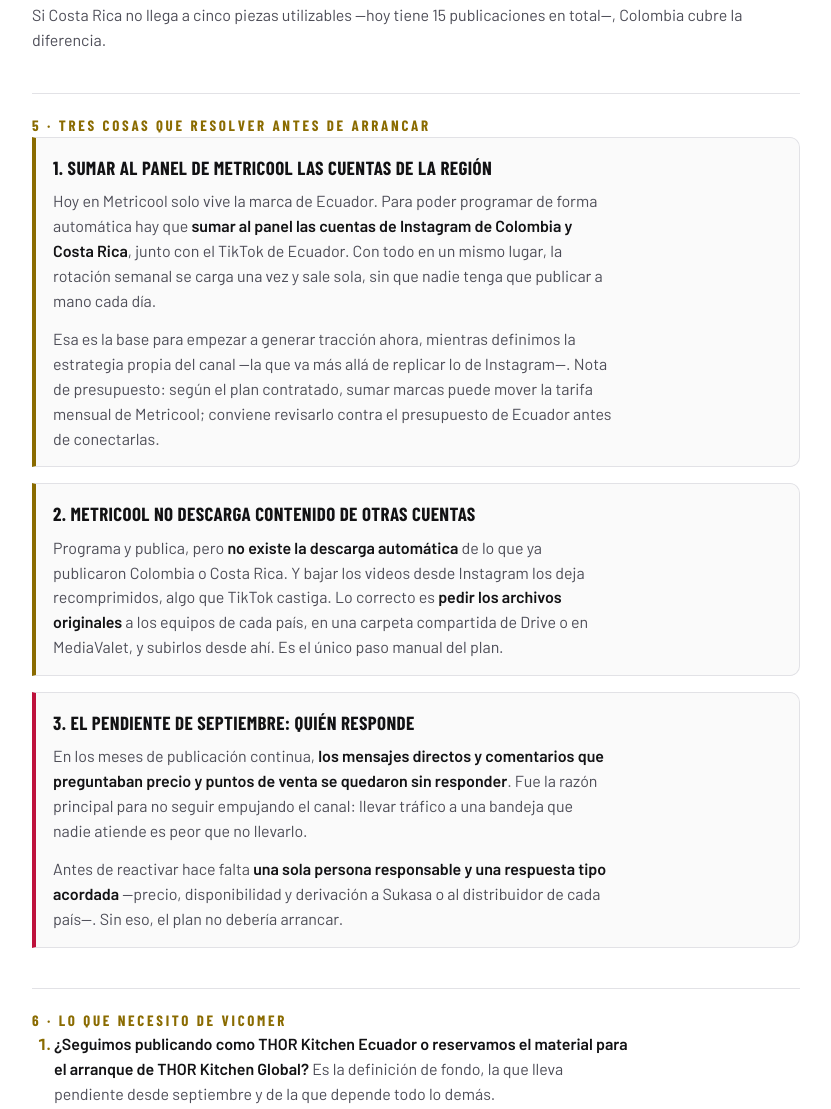
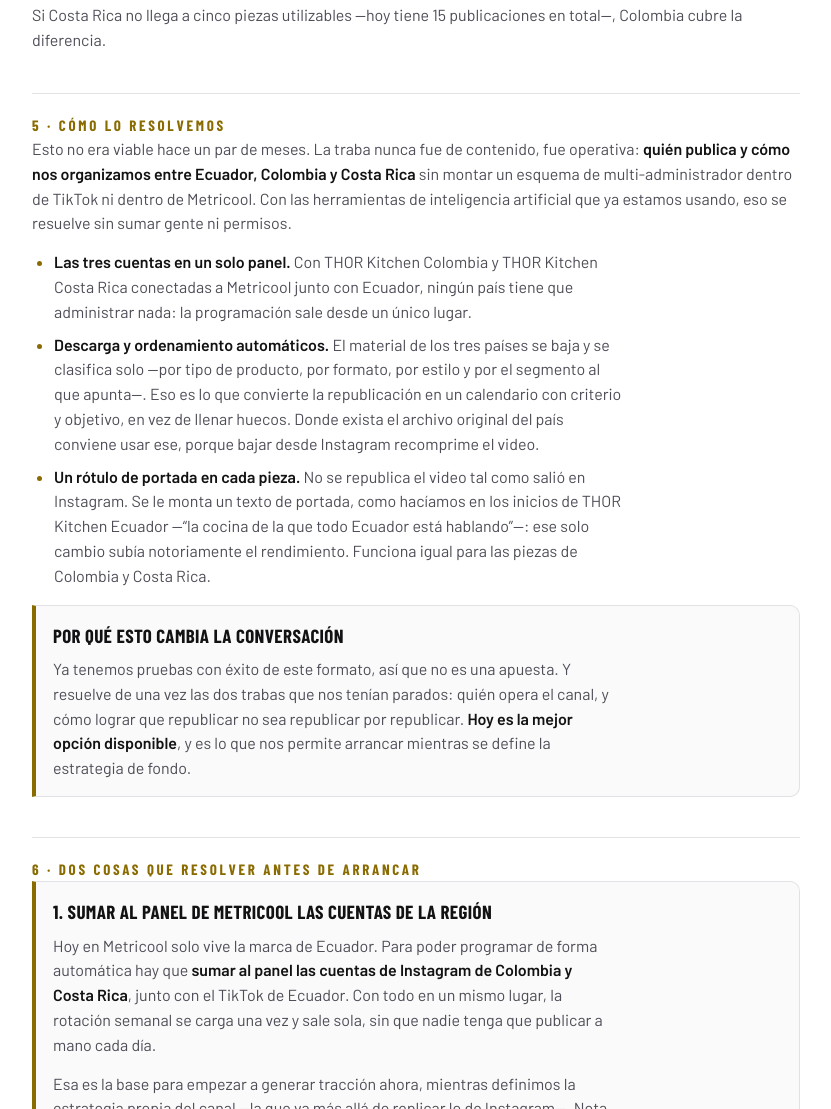
Before and after one commit to Pro-motion-sport-marketing/thor-kitchen-tiktok-latam, a plain HTML site: page index.html in a window 1280 px wide. Shown: the part 3109-4218 px from the top of the page, without its empty margins (224-1055 px from the left). Drawn offline with nearby package versions, Linux system fonts and the light colour scheme; a web font is replaced by a local one.

Commit message:
Agrega seccion: como lo resolvemos (Metricool + IA + rotulo de portada)

```diff
--- a/index.html
+++ b/index.html
@@ -217,7 +217,36 @@ footer{border-top:1px solid var(--line);margin-top:44px;padding-top:18px;font-si
 </section>
 
 <section>
-  <h2>5 · Tres cosas que resolver antes de arrancar</h2>
+  <h2>5 · Cómo lo resolvemos</h2>
+  <p class="wide">Esto no era viable hace un par de meses. La traba nunca fue de contenido, fue operativa:
+    <strong>quién publica y cómo nos organizamos entre Ecuador, Colombia y Costa Rica</strong> sin montar un
+    esquema de multi-administrador dentro de TikTok ni dentro de Metricool. Con las herramientas de
+    inteligencia artificial que ya estamos usando, eso se resuelve sin sumar gente ni permisos.</p>
+  <ul>
+    <li><strong>Las tres cuentas en un solo panel.</strong> Con THOR Kitchen Colombia y THOR Kitchen Costa Rica
+      conectadas a Metricool junto con Ecuador, ningún país tiene que administrar nada: la programación sale
+      desde un único lugar.</li>
+    <li><strong>Descarga y ordenamiento automáticos.</strong> El material de los tres países se baja y se
+      clasifica solo —por tipo de producto, por formato, por estilo y por el segmento al que apunta—.
+      Eso es lo que convierte la republicación en un calendario con criterio y objetivo, en vez de llenar
+      huecos. Donde exista el archivo original del país conviene usar ese, porque bajar desde Instagram
+      recomprime el video.</li>
+    <li><strong>Un rótulo de portada en cada pieza.</strong> No se republica el video tal como salió en
+      Instagram. Se le monta un texto de portada, como hacíamos en los inicios de THOR Kitchen Ecuador
+      —“la cocina de la que todo Ecuador está hablando”—: ese solo cambio subía notoriamente el rendimiento.
+      Funciona igual para las piezas de Colombia y Costa Rica.</li>
+  </ul>
+  <div class="note">
+    <h4>Por qué esto cambia la conversación</h4>
+    <p>Ya tenemos pruebas con éxito de este formato, así que no es una apuesta. Y resuelve de una vez las dos
+      trabas que nos tenían parados: quién opera el canal, y cómo lograr que republicar no sea republicar por
+      republicar. <strong>Hoy es la mejor opción disponible</strong>, y es lo que nos permite arrancar mientras
+      se define la estrategia de fondo.</p>
+  </div>
+</section>
+
+<section>
+  <h2>6 · Dos cosas que resolver antes de arrancar</h2>
   <div class="note">
     <h4>1. Sumar al panel de Metricool las cuentas de la región</h4>
     <p>Hoy en Metricool solo vive la marca de Ecuador. Para poder programar de forma automática hay que
@@ -229,15 +258,8 @@ footer{border-top:1px solid var(--line);margin-top:44px;padding-top:18px;font-si
       marcas puede mover la tarifa mensual de Metricool; conviene revisarlo contra el presupuesto de Ecuador
       antes de conectarlas.</p>
   </div>
-  <div class="note">
-    <h4>2. Metricool no descarga contenido de otras cuentas</h4>
-    <p>Programa y publica, pero <strong>no existe la descarga automática</strong> de lo que ya publicaron
-      Colombia o Costa Rica. Y bajar los videos desde Instagram los deja recomprimidos, algo que TikTok castiga.
-      Lo correcto es <strong>pedir los archivos originales</strong> a los equipos de cada país, en una carpeta
-      compartida de Drive o en MediaValet, y subirlos desde ahí. Es el único paso manual del plan.</p>
-  </div>
   <div class="note rojo">
-    <h4>3. El pendiente de septiembre: quién responde</h4>
+    <h4>2. El pendiente de septiembre: quién responde</h4>
     <p>En los meses de publicación continua, <strong>los mensajes directos y comentarios que preguntaban precio
       y puntos de venta se quedaron sin responder</strong>. Fue la razón principal para no seguir empujando el
       canal: llevar tráfico a una bandeja que nadie atiende es peor que no llevarlo.</p>
@@ -248,7 +270,7 @@ footer{border-top:1px solid var(--line);margin-top:44px;padding-top:18px;font-si
 </section>
 
 <section>
-  <h2>6 · Lo que necesito de ViCOMER</h2>
+  <h2>7 · Lo que necesito de ViCOMER</h2>
   <ol>
     <li><strong>¿Seguimos publicando como THOR Kitchen Ecuador o reservamos el material para el arranque
       de THOR Kitchen Global?</strong> Es la definición de fondo, la que lleva pendiente desde septiembre
@@ -262,7 +284,8 @@ footer{border-top:1px solid var(--line);margin-top:44px;padding-top:18px;font-si
   <p class="wide">La idea de fondo sigue en pie y es la que vale la pena discutir en la próxima reunión:
     <strong>que TikTok deje de ser el espejo de Instagram y tenga formato propio</strong> —producto en mano,
     instalación, cocina real, chef trabajando—, que es exactamente lo que explica el video de 2,5 millones.
-    Eso se construye en 2027. De aquí a diciembre, lo urgente es que el canal vuelva a tener pulso.</p>
+    Rodar ese material propio se planifica para 2027; el rótulo de portada es el primer paso que ya podemos
+    dar sin grabar nada nuevo. De aquí a diciembre, lo urgente es que el canal vuelva a tener pulso.</p>
 </section>
 
 <footer>
```
